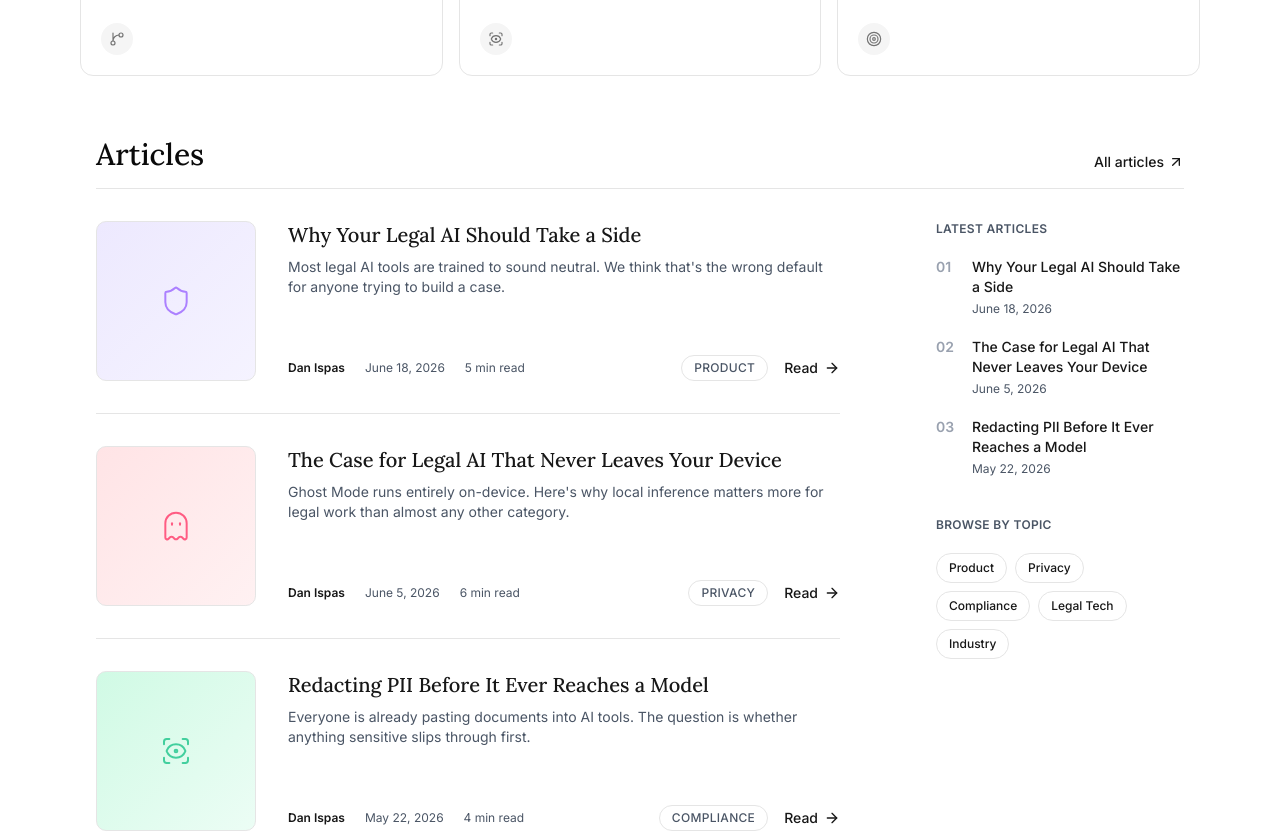
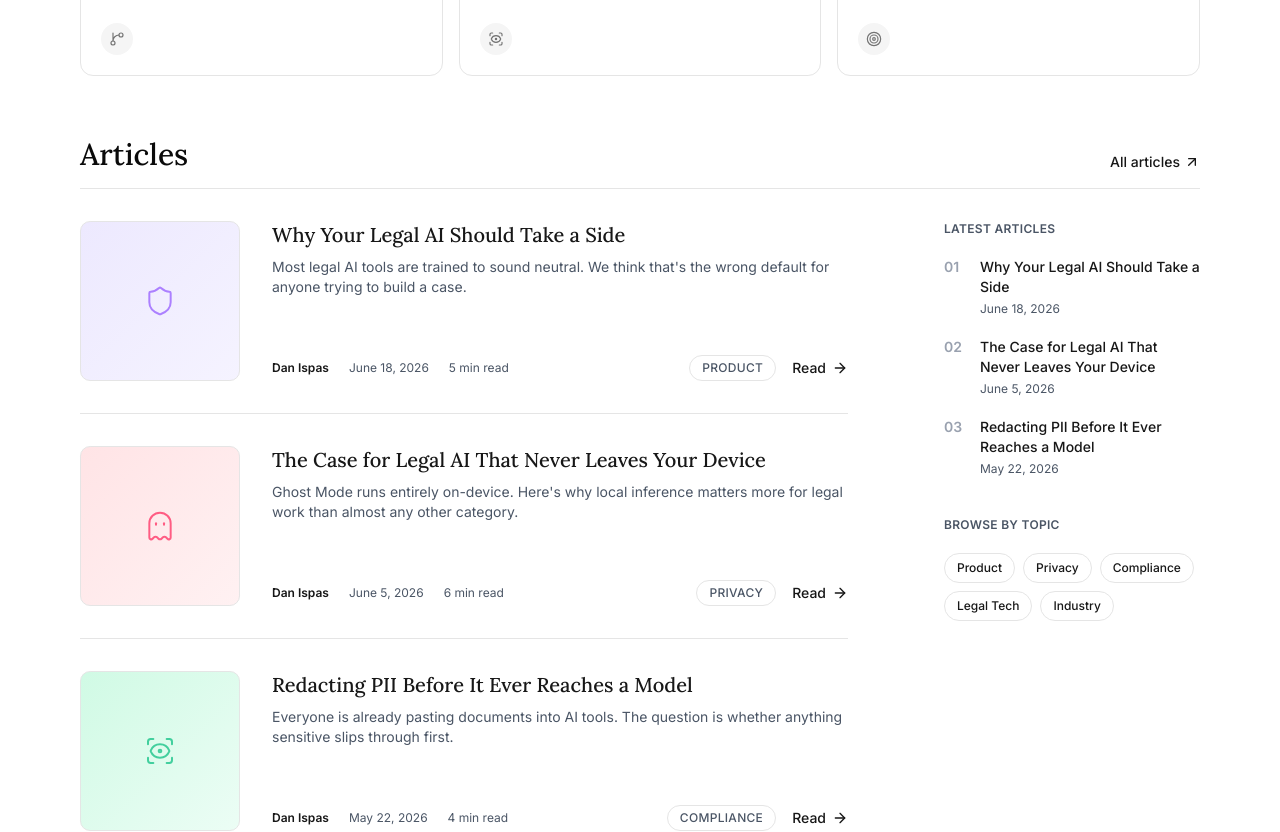
Before and after one commit to ispasdani/verdictu-web, a Next.js app: page / in a window 1280 px wide. Shown: the part 1480-2312 px from the top of the page. Built offline with nearby package versions, Linux system fonts and the light colour scheme; no server answers.

Commit message:
properr styling

```diff
--- a/app/(marketing)/page.tsx
+++ b/app/(marketing)/page.tsx
@@ -10,7 +10,7 @@ export default function HomePage() {
       <Herobox />
       <FeaturesGrid />
 
-      <div className="flex flex-col h-full max-w-[95rem] w-full mx-auto px-4 lg:pt-0 sm:pt-4 xs:pt-2 lg:pb-4 md:pb-4 sm:pb-2 xs:pb-2">
+      <div className="flex flex-col h-full w-full mx-auto  lg:pt-0 sm:pt-4 xs:pt-2 lg:pb-4 md:pb-4 sm:pb-2 xs:pb-2">
         <Subheading
           className="text-subheading"
           url="/articles"
--- a/components/marketing-sections/articles-feed/articles-feed.tsx
+++ b/components/marketing-sections/articles-feed/articles-feed.tsx
@@ -6,7 +6,7 @@ export const ArticlesFeed = () => {
   const articles = getAllArticles();
 
   return (
-    <div className="flex flex-col gap-10 py-8 lg:flex-row lg:gap-16 xl:gap-24">
+    <div className="flex flex-col gap-10 py-8 lg:flex-row lg:gap-16 xl:gap-24 w-full">
       <div className="flex flex-col divide-y divide-border lg:w-3/4 [&>article]:py-8 [&>article:first-child]:pt-0">
         {articles.map((article) => (
           <ArticleListItem key={article.slug} article={article} />
```
